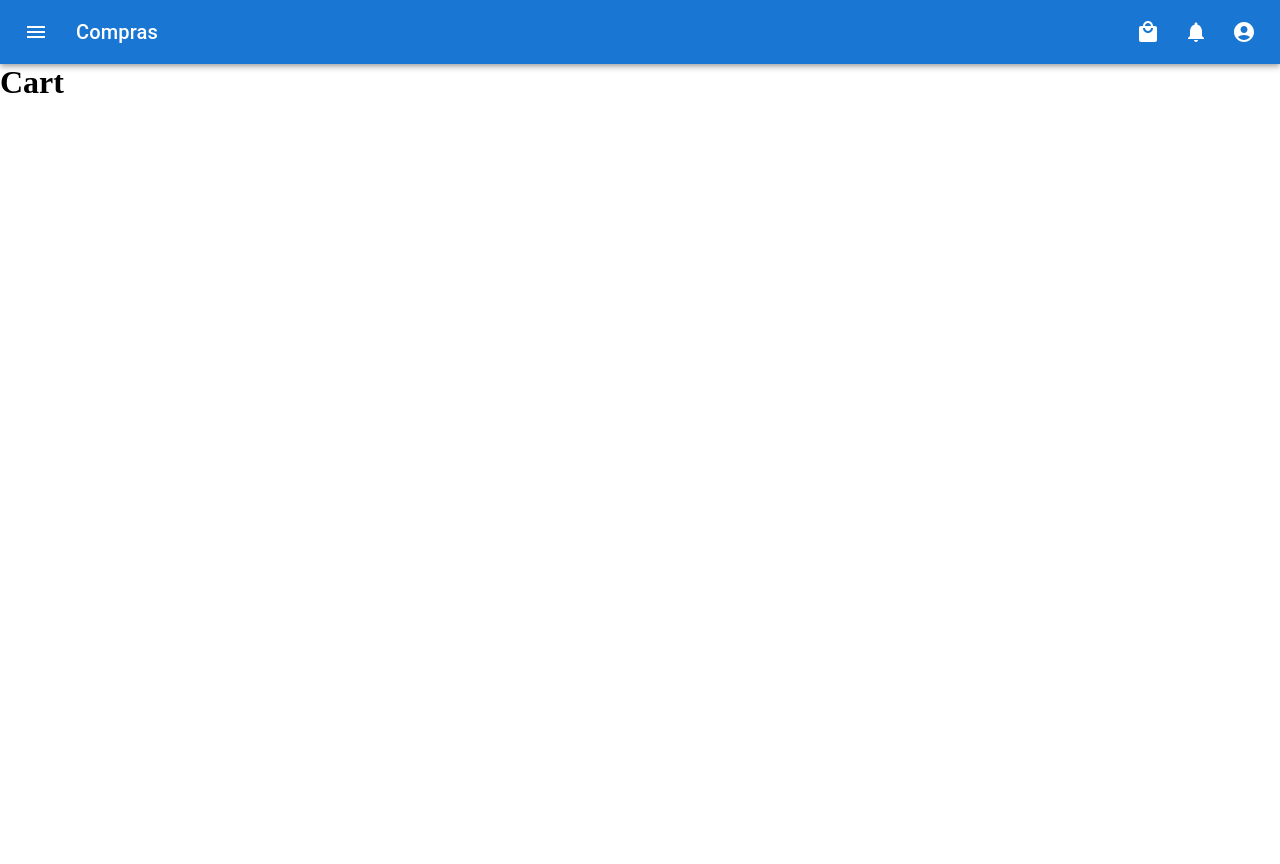
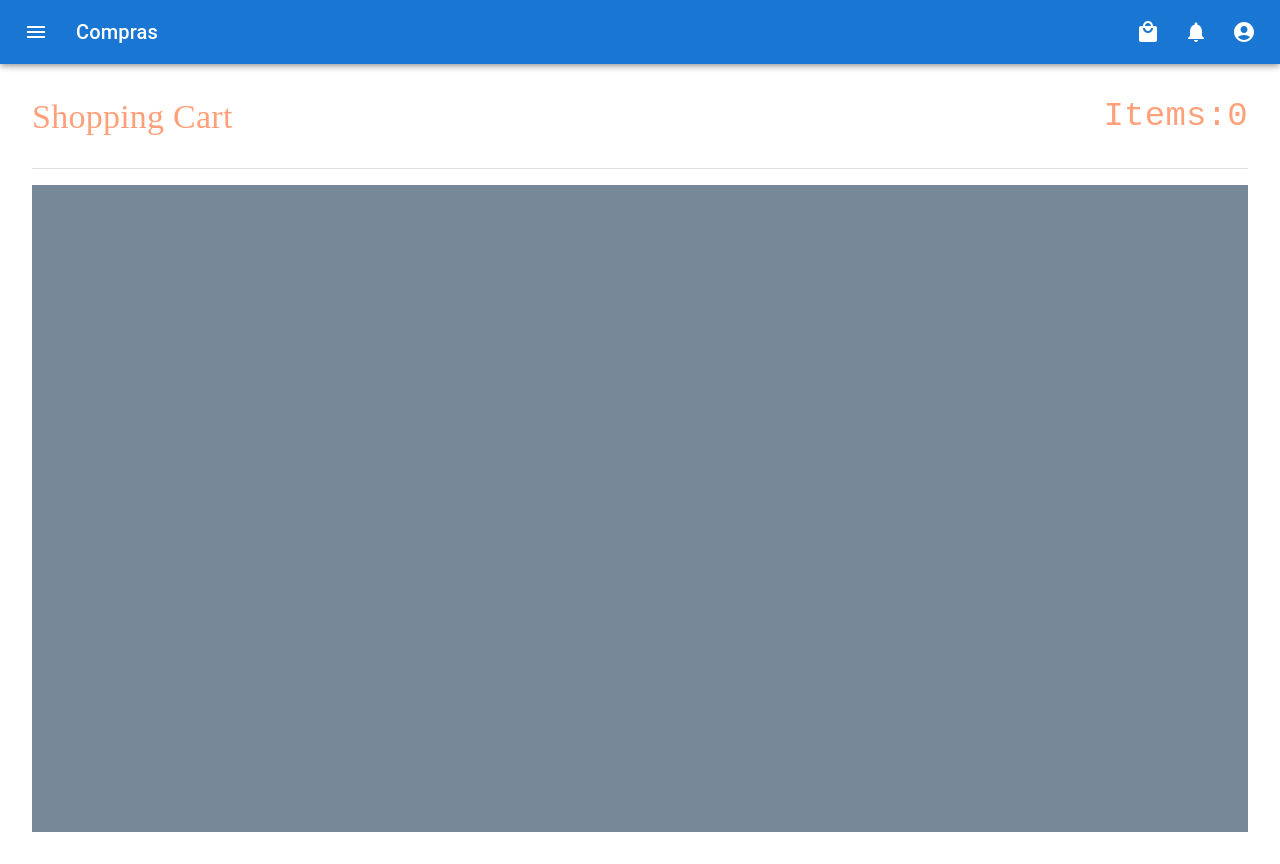
Before and after one commit to ruturajmengal2016/Project_1, a React (Create React App) app: page /cart in a window 1280 px wide. Before the commit the page ends 800 px from the top, so only its background shows below. Built offline with nearby package versions, Linux system fonts and the light colour scheme; the HTML template or start-up script is replaced by a standard one.

Commit message:
add cart component

```diff
--- a/package.json
+++ b/package.json
@@ -7,6 +7,7 @@
     "@emotion/styled": "^11.10.6",
     "@mui/icons-material": "^5.11.16",
     "@mui/material": "^5.12.0",
+    "@mui/x-data-grid": "^6.5.0",
     "@react-spring/web": "^9.7.2",
     "@reduxjs/toolkit": "^1.9.5",
     "@testing-library/jest-dom": "^5.16.5",
--- a/src/App.js
+++ b/src/App.js
@@ -14,12 +14,13 @@ import Login from "./Pages/Login";
 import Store from "./Pages/Store";
 import OurStore from "./Pages/OurStore";
 import Profile from "./Pages/Profile";
+import Cart from "./Pages/Cart";
 function App() {
   const router = createBrowserRouter(
     createRoutesFromElements(
       <Route path="/" element={<Root />}>
         <Route index path="/" element={<Home />} />
-        <Route path="/cart" element={<h1>Cart</h1>} />
+        <Route path="/cart" element={<Cart />} />
         <Route path="/store/:name" element={<Store />} />
         <Route path="/faq" element={<h1>FAQ</h1>} />
         <Route path="/report" element={<h1>Report</h1>} />
--- a/src/Components/Atoms/Navigation.jsx
+++ b/src/Components/Atoms/Navigation.jsx
@@ -19,6 +19,7 @@ import List from "@mui/material/List";
 import ListItem from "@mui/material/ListItem";
 import ListItemButton from "@mui/material/ListItemButton";
 import ListItemText from "@mui/material/ListItemText";
+import { Tooltip } from "@mui/material";
 
 export default function Navigation() {
   const cartCount = useSelector((state) => state.update.cart);
@@ -200,6 +201,7 @@ export default function Navigation() {
 
           <Box sx={{ flexGrow: 1 }} />
           <Box sx={{ display: { xs: "none", md: "flex" } }}>
+            <Tooltip title="cart">
               <IconButton
                 size="large"
                 aria-label="show 4 new mails"
@@ -212,6 +214,8 @@ export default function Navigation() {
                   <LocalMallIcon />
                 </Badge>
               </IconButton>
+            </Tooltip>
+            <Tooltip title="notification">
               <IconButton
                 size="large"
                 aria-label="show 17 new notifications"
@@ -224,6 +228,8 @@ export default function Navigation() {
                   <NotificationsIcon />
                 </Badge>
               </IconButton>
+            </Tooltip>
+
             <IconButton
               size="large"
               edge="end"
--- a/src/Components/Atoms/ProductsTable.jsx
+++ b/src/Components/Atoms/ProductsTable.jsx
@@ -21,7 +21,8 @@ import Switch from "@mui/material/Switch";
 import ShoppingBagIcon from "@mui/icons-material/ShoppingBag";
 import FilterListIcon from "@mui/icons-material/FilterList";
 import { visuallyHidden } from "@mui/utils";
-
+import { updateCartData } from "../../Redux/slice";
+import { useDispatch } from "react-redux";
 function descendingComparator(a, b, orderBy) {
   if (b[orderBy] < a[orderBy]) {
     return -1;
@@ -146,8 +147,8 @@ EnhancedTableHead.propTypes = {
 };
 
 function EnhancedTableToolbar(props) {
-  const { numSelected } = props;
-
+  const { numSelected, selected, rows } = props;
+  const dispatch = useDispatch();
   return (
     <Toolbar
       sx={{
@@ -184,7 +185,17 @@ function EnhancedTableToolbar(props) {
 
       {numSelected > 0 ? (
         <Tooltip title="Action">
-          <IconButton>
+          <IconButton
+            onClick={() => {
+              selected.forEach((ele) => {
+                rows.forEach((row) => {
+                  if (row.name === ele) {
+                    dispatch(updateCartData({ data: row }));
+                  }
+                });
+              });
+            }}
+          >
             <ShoppingBagIcon />
           </IconButton>
         </Tooltip>
@@ -277,7 +288,11 @@ export default function EnhancedTable({ rows }) {
   return (
     <Box sx={{ width: "100%" }}>
       <Paper sx={{ width: "100%", mb: 2 }}>
-        <EnhancedTableToolbar numSelected={selected.length} />
+        <EnhancedTableToolbar
+          numSelected={selected.length}
+          selected={selected}
+          rows={rows}
+        />
         <TableContainer>
           <Table
             sx={{ minWidth: 750 }}
--- /dev/null
+++ b/src/Pages/Cart.jsx
@@ -0,0 +1,50 @@
+import * as React from "react";
+import Box from "@mui/material/Box";
+import { Divider, Typography } from "@mui/material";
+import { useDispatch, useSelector } from "react-redux";
+import { updateCart } from "../Redux/slice";
+
+export default function Cart() {
+  const cartData = useSelector((state) => state.stores.cartData);
+  const dispatch = useDispatch();
+  React.useEffect(() => {
+    dispatch(updateCart({ data: cartData.length }));
+  }, [dispatch, cartData]);
+  return (
+    <Box
+      sx={{
+        display: "flex",
+        height: "100vh",
+        flexDirection: "column",
+        boxSizing: "border-box",
+        padding: "2rem",
+      }}
+    >
+      <Typography
+        variant="h4"
+        sx={{
+          fontFamily: "cursive",
+          color: "lightsalmon",
+          display: "flex",
+          justifyContent: "space-between",
+          height: "10%",
+        }}
+      >
+        <span>Shopping Cart</span>
+        <span style={{ fontFamily: "monospace" }}>Items:{cartData.length}</span>
+      </Typography>
+      <Divider />
+      <Box
+        component="div"
+        sx={{
+          display: "flex",
+          flexDirection: "column",
+          height: "90%",
+          backgroundColor: "lightslategrey",
+          marginTop: "1rem",
+          overflowY: "auto",
+        }}
+      ></Box>
+    </Box>
+  );
+}
--- a/src/Pages/Styles/OurStore.module.scss
+++ b/src/Pages/Styles/OurStore.module.scss
@@ -4,6 +4,7 @@
   gap: 0.2rem;
   flex-direction: column;
   padding: 0.2rem 0rem;
+
   .profile {
     height: 180;
     background-color: lightgray;
--- a/src/Redux/slice.js
+++ b/src/Redux/slice.js
@@ -8,12 +8,7 @@ export const update = createSlice({
   },
   reducers: {
     updateCart: (state, action) => {
-      if (action.type === "increase") {
-        state.cart += 1;
-      }
-      if (action.type === "decrease") {
-        state.cart -= 1;
-      }
+      state.cart = action.payload.data;
     },
     updateNotification: (state) => {
       state.notification += 1;
@@ -24,14 +19,18 @@ export const update = createSlice({
 export const serverData = createSlice({
   name: "stores",
   initialState: {
-    store: [1,2,3,4,5,6,7],
+    store: [1, 2, 3, 4, 5, 6, 7],
+    cartData: [],
   },
   reducers: {
     updateStore: (state, action) => {
       state.store = action.payload.data;
     },
+    updateCartData: (state, action) => {
+      state.cartData.push(action.payload.data);
+    },
   },
 });
 
 export const { updateCart, updateNotification } = update.actions;
-export const { updateStore } = serverData.actions;
+export const { updateStore, updateCartData } = serverData.actions;
```
Also changed, not shown: 8 other files (tests, documents, lock files or other folders). Lines whose indentation alone changed are shown as unchanged.
